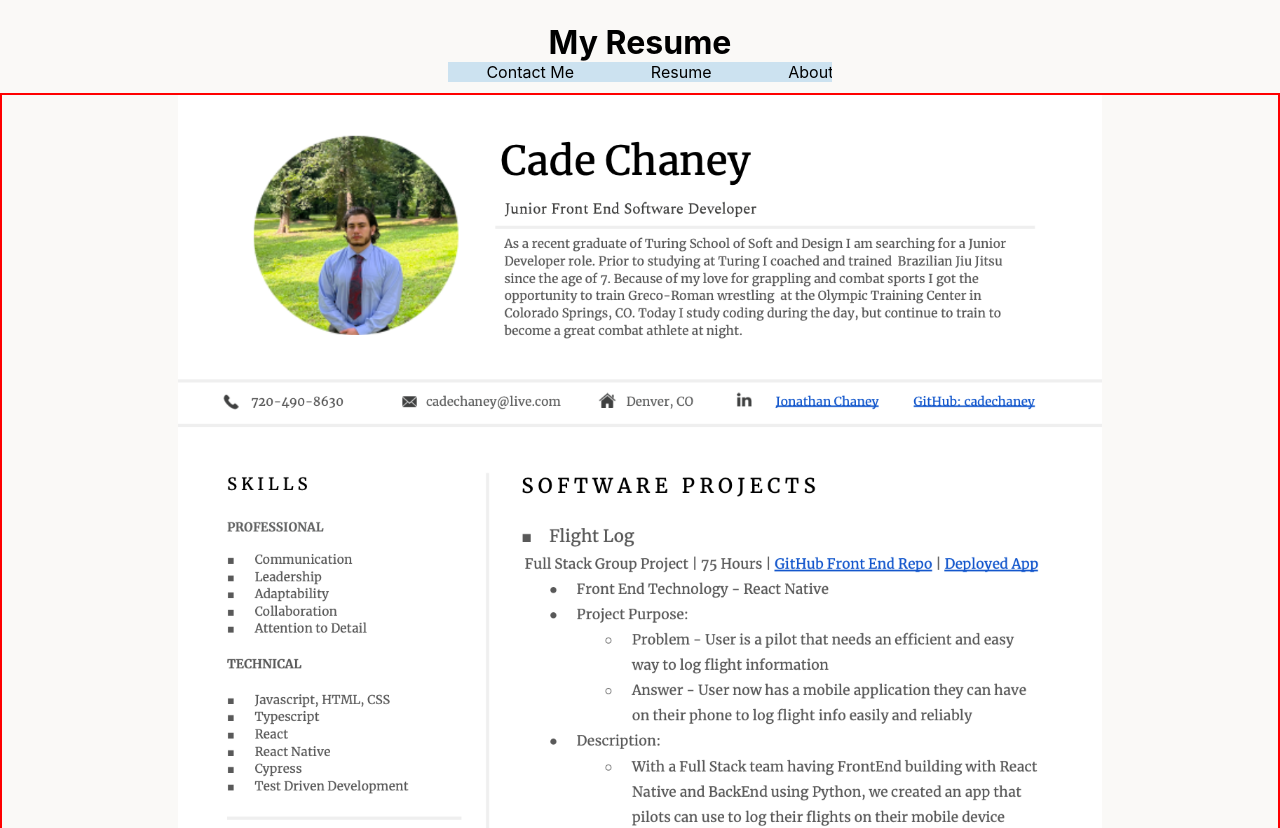
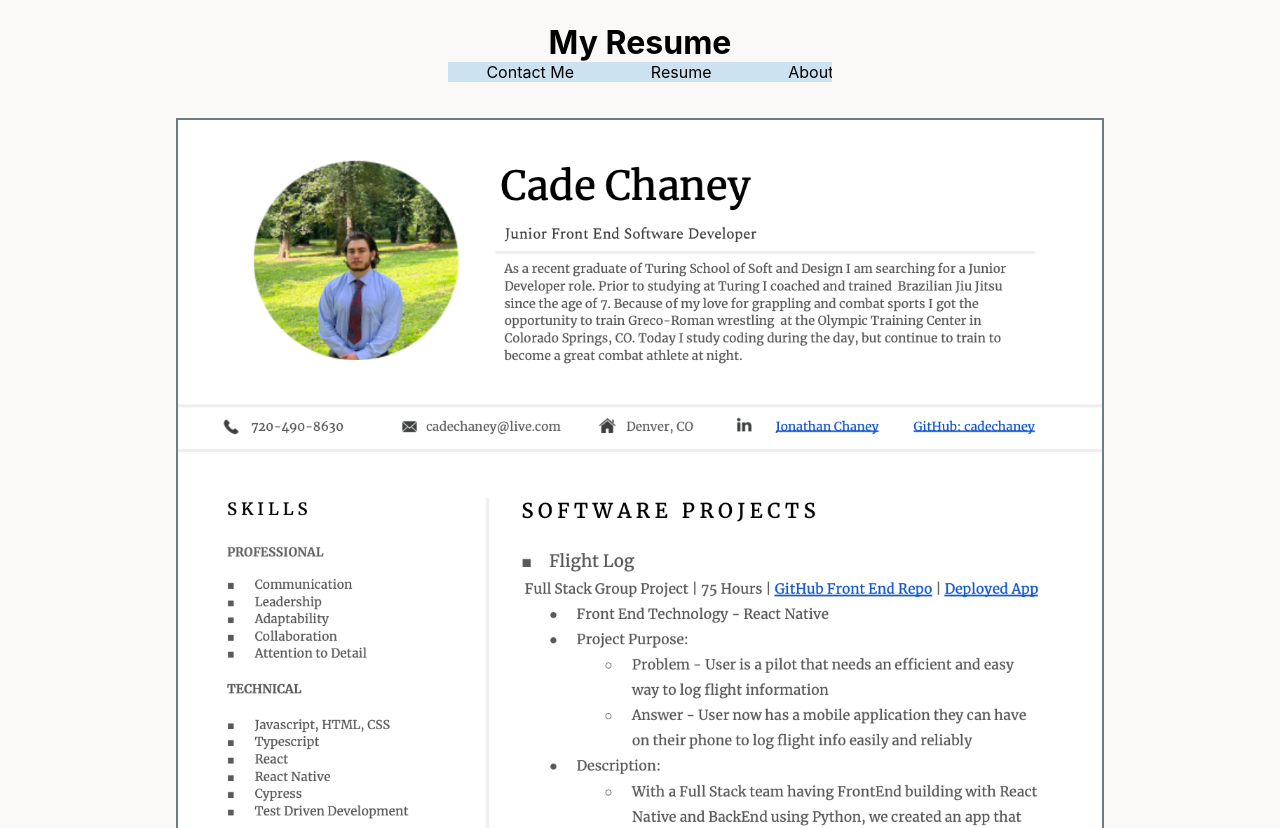
Before and after one commit to cadechaney/personal-profile, a React (Create React App) app: page /resume in a window 1280 px wide. Shown: the top 828 px of the page. Built offline with nearby package versions, Linux system fonts and the light colour scheme.

Commit message:
Add border to resume and new container vh

```diff
--- a/src/components/Resume/Resume.css
+++ b/src/components/Resume/Resume.css
@@ -1,13 +1,13 @@
 
 
 .resume-container {
-  border: solid 2px red;
-  height: 150vh;
+  height: 160vh;
   display: flex;
   justify-content: center;
-
 }
 
 .resume-image {
+  margin-top: 2%;
   height: 150vh;
+  border: 2px solid #6b7d83;
 }
```
